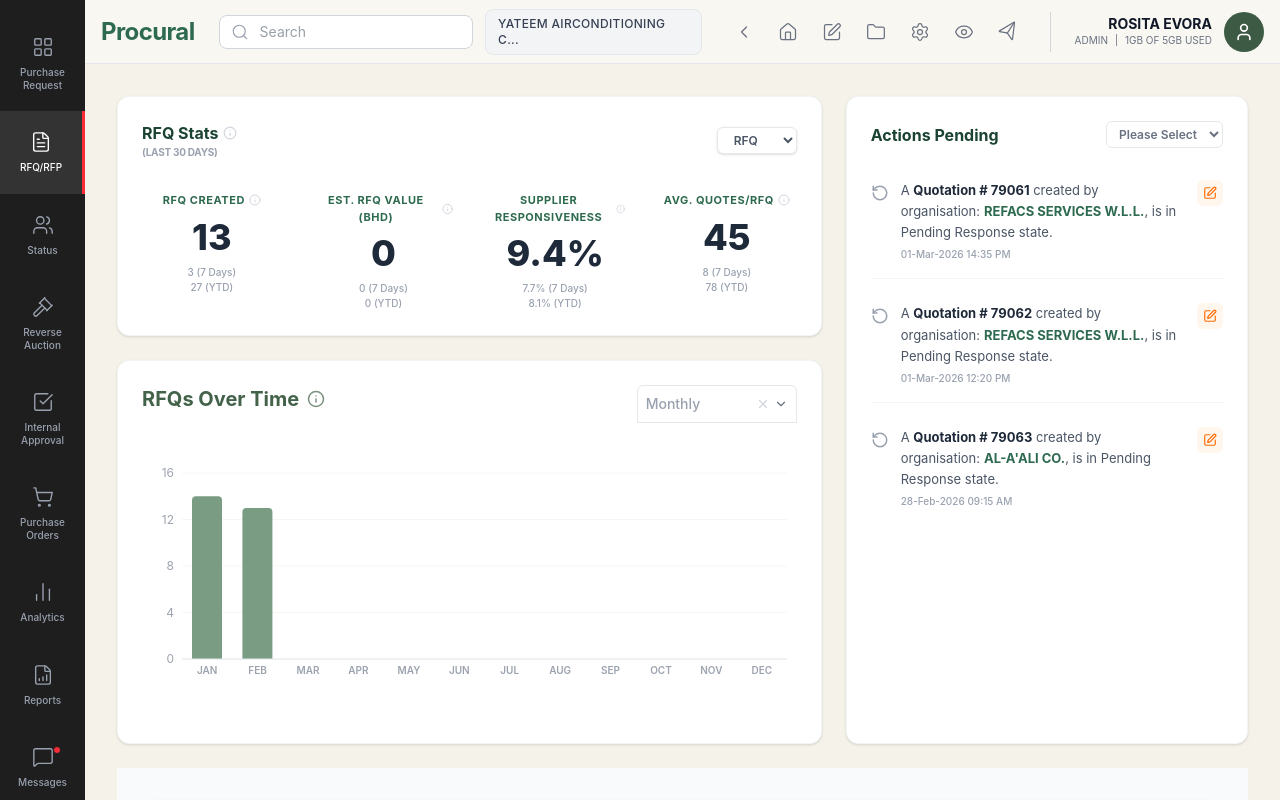
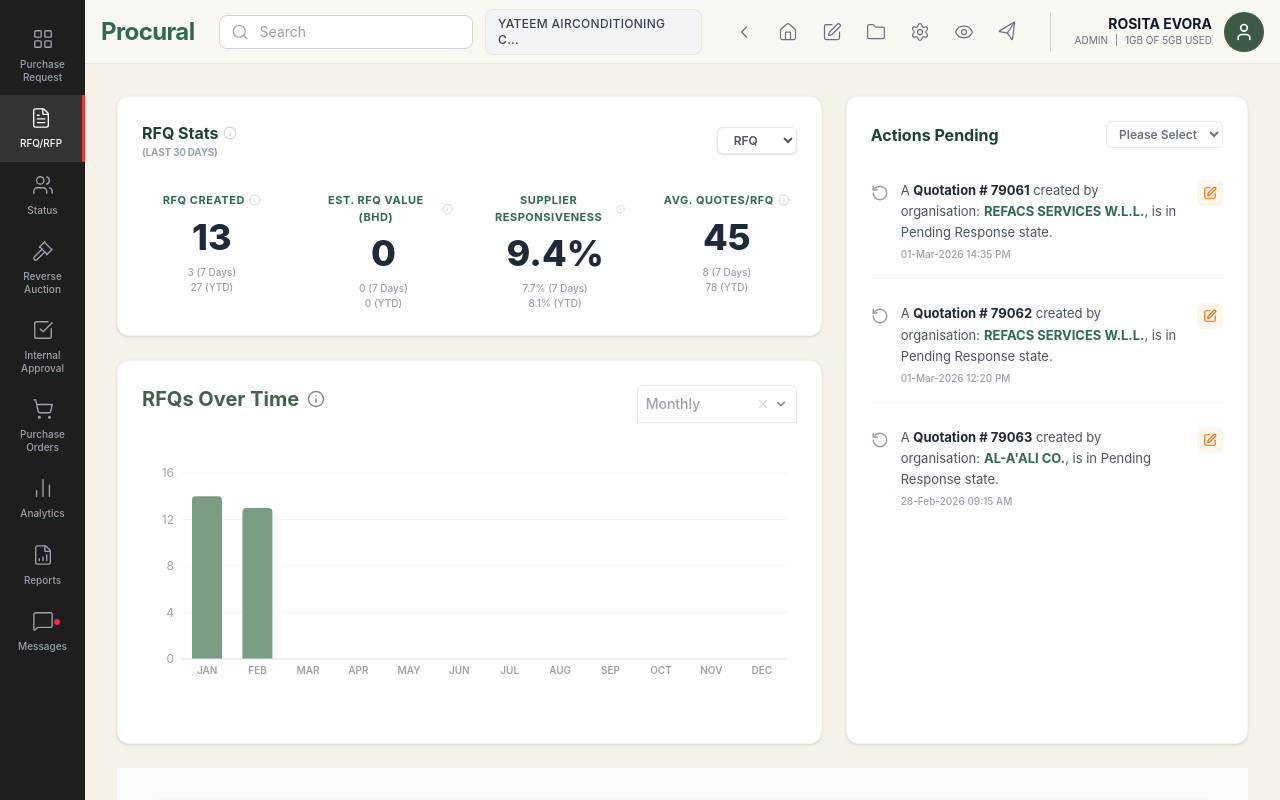
Before and after one commit to fathimaniba112/Rfq-users, a React (Vite) app: page / in a window 1280 px wide. Built offline with nearby package versions, Linux system fonts and the light colour scheme.

Commit message:
Initial commit

```diff
--- a/src/pages/sidebar.jsx
+++ b/src/pages/sidebar.jsx
@@ -16,7 +16,7 @@ import { useNavigate } from "react-router-dom";
 const SidebarItem = ({ icon: Icon, label, active, badge, onClick }) => (
   <div
     onClick={onClick}
-    className={`relative flex flex-col items-center justify-center py-5 cursor-pointer transition-colors w-full
+    className={`relative flex flex-col items-center justify-center py-3 cursor-pointer transition-colors w-full
       ${active ? 'bg-[#333333] text-white border-r-[3px] border-red-500' : 'text-gray-400 hover:text-white'}`}
   >
     <Icon size={22} strokeWidth={1.5} />
@@ -56,7 +56,7 @@ const menuItems = [
 
   return (
 
-<aside className="sidebar-scroll fixed left-0 top-0 w-[85px] bg-[#1e1e1e] h-screen flex flex-col py-4 overflow-y-auto">
+<aside className="fixed left-0 top-0 w-[85px] bg-[#1e1e1e] h-auto min-h-screen flex flex-col py-4">
       <nav className="flex flex-col items-center w-full">
 
         {menuItems.map((item, idx) => {
```
